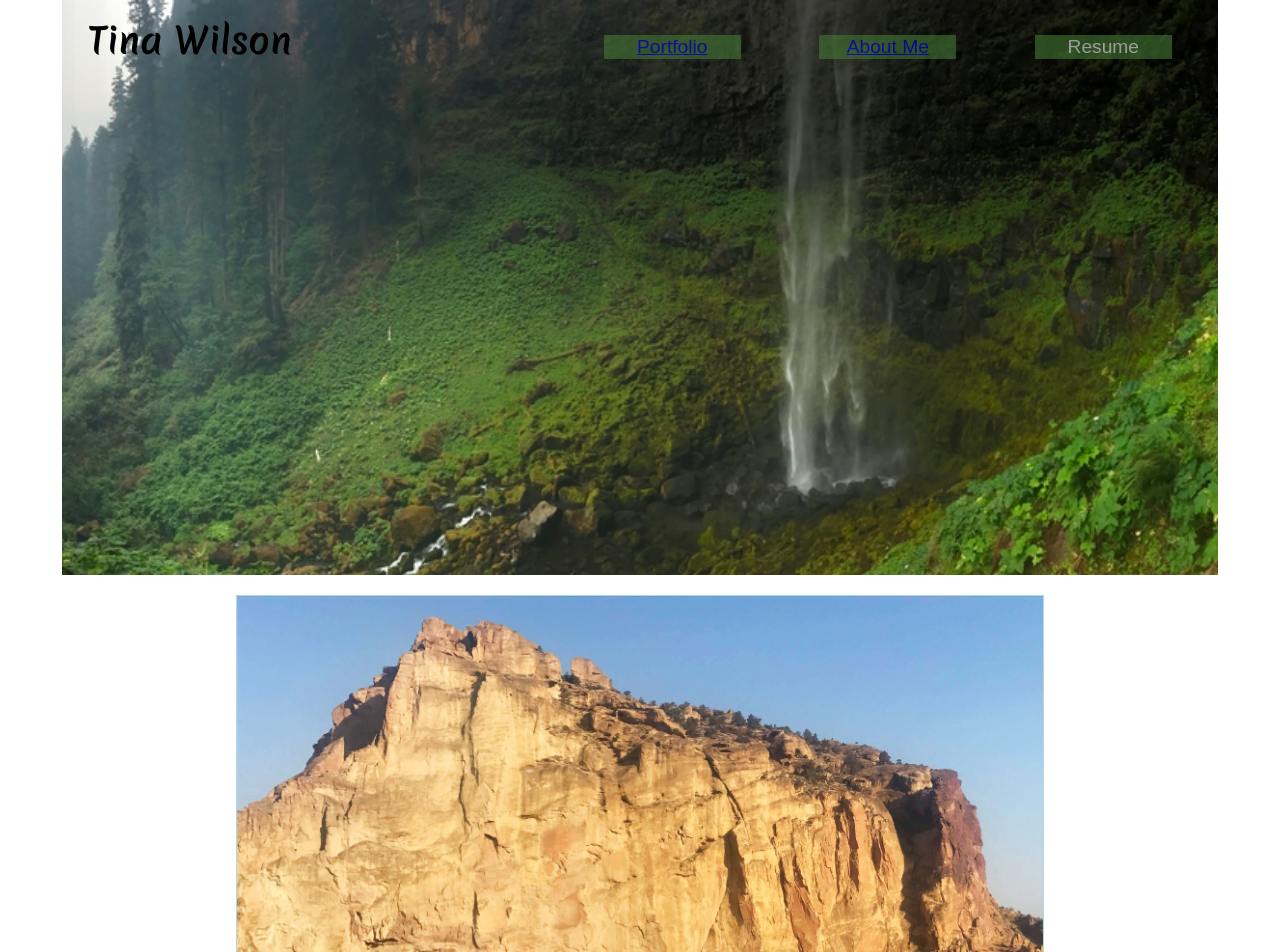
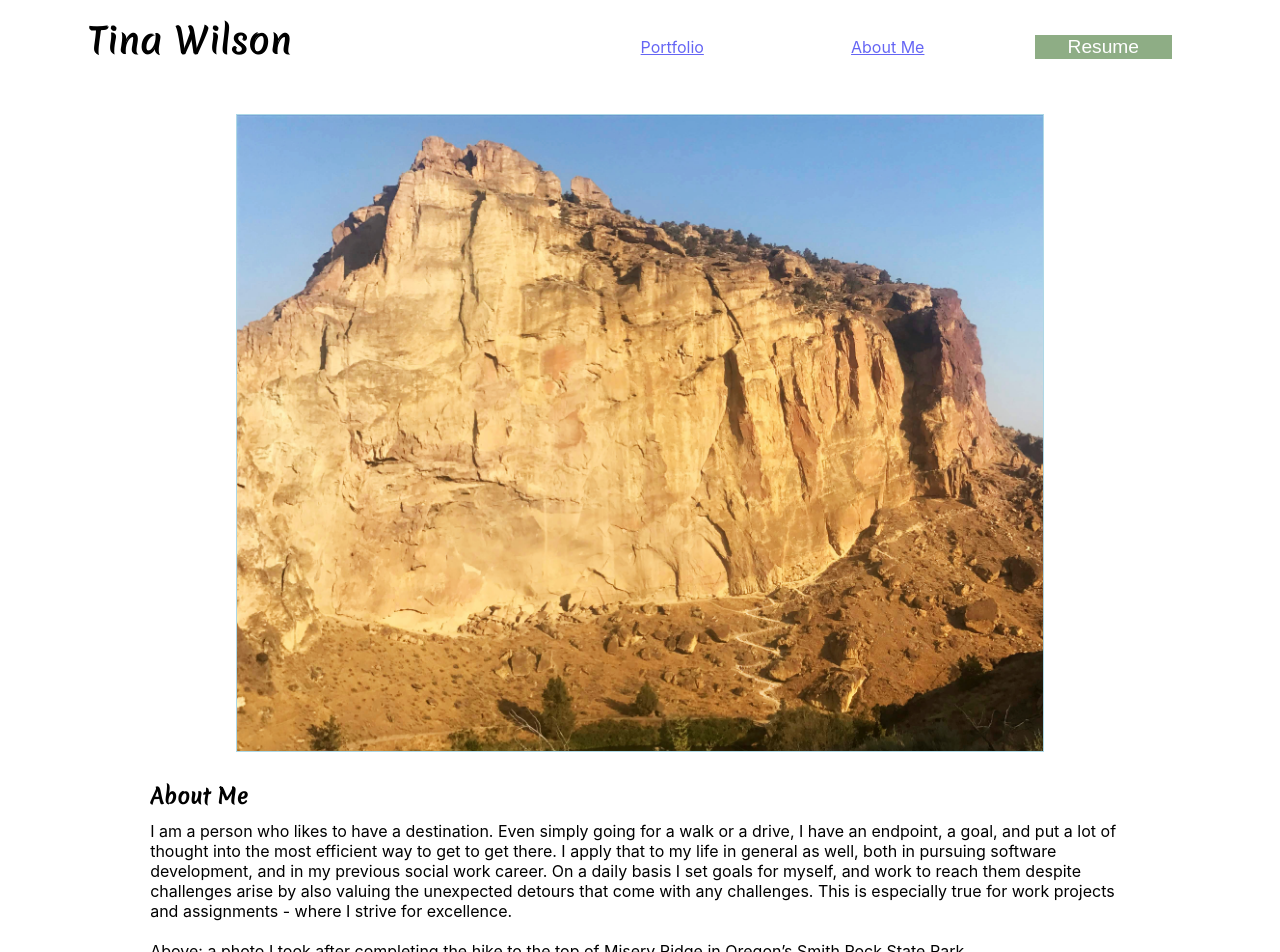
Before and after one commit to twilson16/portfolio, a React (Create React App) app: page /about in a window 1280 px wide. Shown: the top 952 px of the page. Built offline with nearby package versions, Linux system fonts and the light colour scheme; a web font is replaced by a local one.

Commit message:
update header functionality

```diff
--- a/src/About.js
+++ b/src/About.js
@@ -1,27 +1,30 @@
 import React, { Component } from 'react'
 import './App.css'
-import Header from './Header'
 import miseryRidge from './Media/cropped_misery_ridge_adj.jpg'
 
 class About extends Component {
   render () {
     return (
       <div>
-        <Header />
-        <div>
-          <div>
+        <div className='container'>
+          <div className='image-container'>
             <img className='about-image' src={miseryRidge} alt='Misery Ridge, OR' />
           </div>
           <div className='about-container'>
             <h1 className='about-title'>About Me</h1>
-            <p className='about-info'>
-            I am a person who likes to have a destination.
+            <div className='about-info'>
+              <p className='intro'>
+             I am a person who likes to have a destination.
             Even simply going for a walk or a drive, I have an endpoint, a goal, and put a lot of thought into the most efficient way to get to get there.
             I apply that to my life in general as well, both in pursuing software development, and in my previous social work career.
-            On a daily basis I set goals for myself, and work to reach them no matter what challenges arise.
-            This is especially true for work projects and assignments - where I strive for excellence in my work.
-            </p>
-            <p></p>
+            On a daily basis I set goals for myself, and work to reach them despite challenges arise by also valuing the unexpected detours that come with any challenges.
+            This is especially true for work projects and assignments - where I strive for excellence.
+              </p>
+              <br />
+              <p className='photo-description'>
+            Above: a photo I took after completing the hike to the top of Misery Ridge in Oregon’s Smith Rock State Park.
+              </p>
+            </div>
           </div>
         </div>
       </div>
--- a/src/App.js
+++ b/src/App.js
@@ -1,19 +1,43 @@
 import React, { Component } from 'react'
-import { BrowserRouter, Route } from 'react-router-dom'
+import { Route } from 'react-router-dom'
 
 import './App.css'
 import Header from './Header'
 import About from './About'
+import Portfolio from './Portfolio'
+// import Resume from './Resume'
 
 class App extends Component {
+  constructor () {
+    super()
+    this.state = {
+      home: true
+    }
+    this.handleChangeToHome = this.handleChangeToHome.bind(this)
+    this.handleChangeToOther = this.handleChangeToOther.bind(this)
+  }
+
+  handleChangeToHome (e) {
+    console.log(this.state.home, 'change to home')
+    this.setState(state => (
+      {home: true}))
+  }
+
+  handleChangeToOther (e) {
+    console.log(this.state.home, 'change to other')
+    this.setState(state => (
+      {home: false}))
+  }
+
   render () {
     return (
-      <BrowserRouter>
-        <div className='App'>
-          <Route exact path='/' render={props => <Header extra={<div className='hero-image'>{Header}</div>} />} />
-          <Route path='/about' component={About} />
+      <div className='App'>
+        <div> <Header setHome={this.state.home} isHome={this.handleChangeToHome} isOther={this.handleChangeToOther} /></div>
+        <div className='board'>
+          <Route exact path='/' render={() => (<Portfolio />)} />
+          <Route path='/about' render={() => (<About />)} />
         </div>
-      </BrowserRouter>
+      </div>
     )
   }
 }
--- a/src/Header.js
+++ b/src/Header.js
@@ -1,44 +1,69 @@
 import React, { Component } from 'react'
+import { NavLink } from 'react-router-dom'
 import './App.css'
 // import Nav from './Nav'
 
 class Header extends Component {
-  constructor () {
-    super()
+  constructor (props) {
+    super(props)
     this.state = {
-      home: true
+      home: this.props.home
     }
+    // this.handleChangeToHome = this.handleChangeToHome.bind(this)
+    // this.handleChangeToOther = this.handleChangeToOther.bind(this)
   }
 
+  // handleChangeToHome (e) {
+  //   console.log(this.state.home, 'before change to home')
+  //   this.setState(state => (
+  //     {home: 'true'}))
+  //   console.log(this.state.home, 'after change to home')
+  // }
+
+  // handleChangeToOther (e) {
+  //   console.log(this.state.home, 'before change to other')
+  //   this.setState(state => (
+  //     {home: 'false'}))
+
+  //   console.log(this.state.home, 'after change to home')
+  // }
+
   render () {
-    const isHome = this.state.home
+    const home = this.state.home
+    const { isHome } = this.props
+    const { isOther } = this.props
     return (
       <div className='header-container'>
-        {isHome ? (
+        { home ? (
+          <div className='home-header'>
             <div className='hero-image'>
               <div className='header-name-home'>Tina Wilson</div>
-            {/* <Nav handleChangeToHome={this.handleChangeToHome} handleChangeToOther={this.handleChangeToOther} /> */}
               <div className='nav-bar'>
                 <div className='menu-bar'>
                   <ul className='menu'>
-                  <li className='menu-item'><button className='menu-button' onClick={this.state.handleChangeToOther}><a href='/'>Portfolio</a></button></li>
-                  <li className='menu-item'><button className='menu-button' onClick={this.state.handleChangeToOther}><a href='/about'>About Me</a></button></li>
+                    <li className='menu-item'><NavLink to='/' onClick={(e) => isHome(e)} className='menu-button'>Portfolio</NavLink></li>
+                    <li className='menu-item'><NavLink to='/about' onClick={(e) => isOther(e)}>About Me</NavLink></li>
                     <li className='menu-item resume'><a href='localhost:3000/Media/ChristinaWilsonResume2018.pdf' target='blank'><button className='menu-button'>Resume</button></a></li>
                     {/* <li className='menu-item resume'><a href='https://twilson16.github.io/portfolio/Media/ChristinaWilsonResume2018.pdf' target='blank'><button className='menu-button'>Resume</button></a></li> */}
                   </ul>
                 </div>
               </div>
             </div>
+          </div>
         )
           : (
-            <div>
+            <div className='about-header'>
               <div className='header-name'>Tina Wilson</div>
-              {/* <Nav handleChangeToHome={this.handleChangeToHome} handleChangeToOther={this.handleChangeToOther} /> */}
               <div className='nav-bar'>
                 <div className='menu-bar'>
                   <ul className='menu'>
-                    <li className='menu-item'><a href='/'><button className='menu-button' onClick={this.state.handleChangeToOther}>Portfolio</button></a></li>
-                    <li className='menu-item'><a href='/about'><button className='menu-button' onClick={this.state.handleChangeToOther}>About Me</button></a></li>
+                    <li className='menu-item'><NavLink to='/'
+                      onClick={(e) => isHome(e)}>Portfolio
+                    </NavLink>
+                    </li>
+                    <li className='menu-item'><NavLink to='/about'
+                      onClick={(e) => isOther(e)}>About Me
+                    </NavLink></li>
                     <li className='menu-item resume'><a href='localhost:3000/Media/ChristinaWilsonResume2018.pdf' target='blank'><button className='menu-button'>Resume</button></a></li>
                     {/* <li className='menu-item resume'><a href='https://twilson16.github.io/portfolio/Media/ChristinaWilsonResume2018.pdf' target='blank'><button className='menu-button'>Resume</button></a></li> */}
                   </ul>
--- /dev/null
+++ b/src/Portfolio.js
@@ -0,0 +1,14 @@
+import React, { Component } from 'react'
+import './App.css'
+
+class Portfolio extends Component {
+  render () {
+    return (
+      <div>
+        <div>Portfolio Coming Soon!</div>
+      </div>
+    )
+  }
+}
+
+export default Portfolio
--- /dev/null
+++ b/src/Resume.js
@@ -0,0 +1,31 @@
+import React, { Component } from 'react'
+// import { Document } from 'react-pdf'
+import './App.css'
+// import pdf from './Media/ChristinaWilsonResume2018.pdf'
+
+class Resume extends Component {
+  // constructor () {
+  //   super()
+  //   this.state = {
+  //     numPages: null,
+  //     pageNumber: 1,
+  //   }
+  // }
+
+  // onDocumentLoadSuccess = ({ numPages }) => {
+  //     this.setState({ numPages });
+  //   }
+
+  render () {
+    // const { pageNumber, numPages } = this.state;
+    return (
+      <div>
+        {/* <Document */}
+          {/* file={pdf} */}
+        />
+      </div>
+    )
+  }
+}
+
+export default Resume
```
Also changed, not shown: src/Nav.js (+13 -13 lines). Lines whose indentation alone changed are shown as unchanged.
